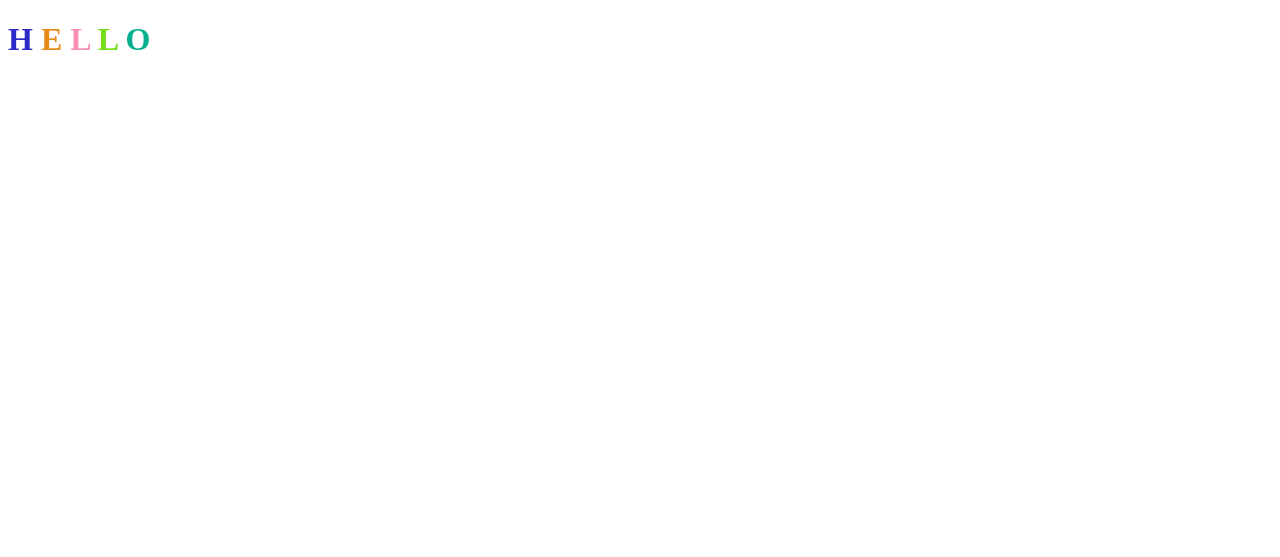
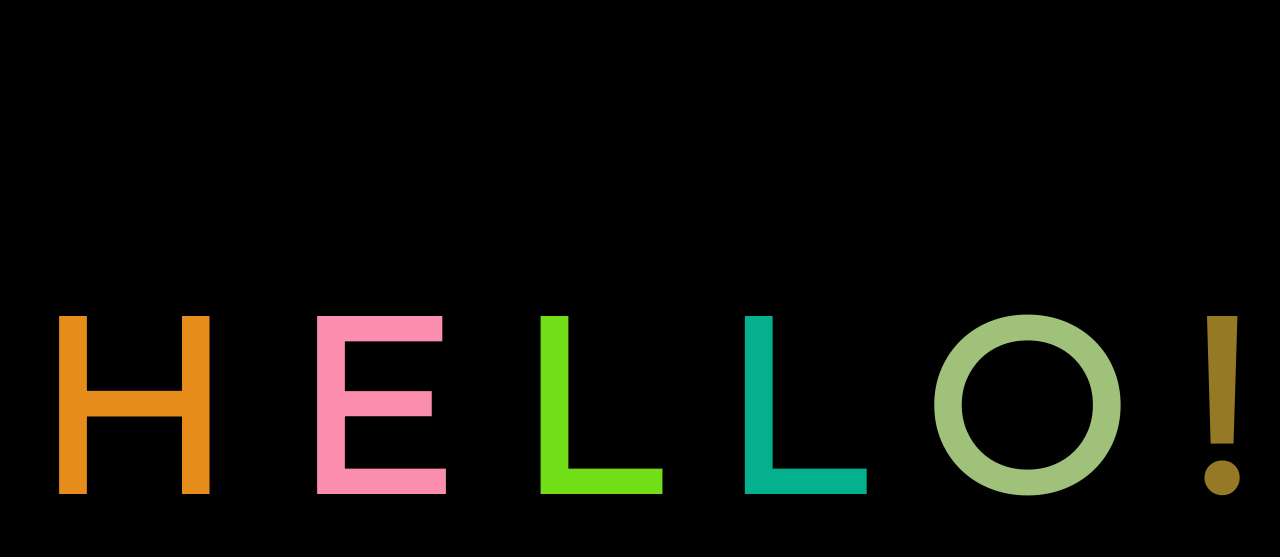
Before and after one commit to hdkassamali/AnimatedTextGitDemo, a plain HTML site: page index.html in a window 1280 px wide. Drawn offline with Linux system fonts and the light colour scheme.

Commit message:
add basic styles

```diff
--- /dev/null
+++ b/app.css
@@ -0,0 +1,16 @@
+body {
+    display: flex;
+    justify-content: center;
+    align-items: center;
+    height: 100vh;
+    background-color: black;
+}
+
+h1 {
+    font-size: 15rem;
+    font-family: Montserrat;
+}
+
+.letter {
+    transition: color 1000ms;
+}
--- a/index.html
+++ b/index.html
@@ -4,6 +4,7 @@
     <meta charset="UTF-8">
     <meta name="viewport" content="width=device-width, initial-scale=1.0">
     <title>Random Colors</title>
+    <link rel="stylesheet" href="app.css">
     <link href="https://fonts.googleapis.com/css?family=Montserrat&display=swap" rel="stylesheet">
 </head>
 <body>
@@ -13,6 +14,7 @@
         <span class="letter">L</span>
         <span class="letter">L</span>
         <span class="letter">O</span>
+        <span class="letter">!</span>
     </h1>
     <script src="app.js"></script>
 </body>
```
